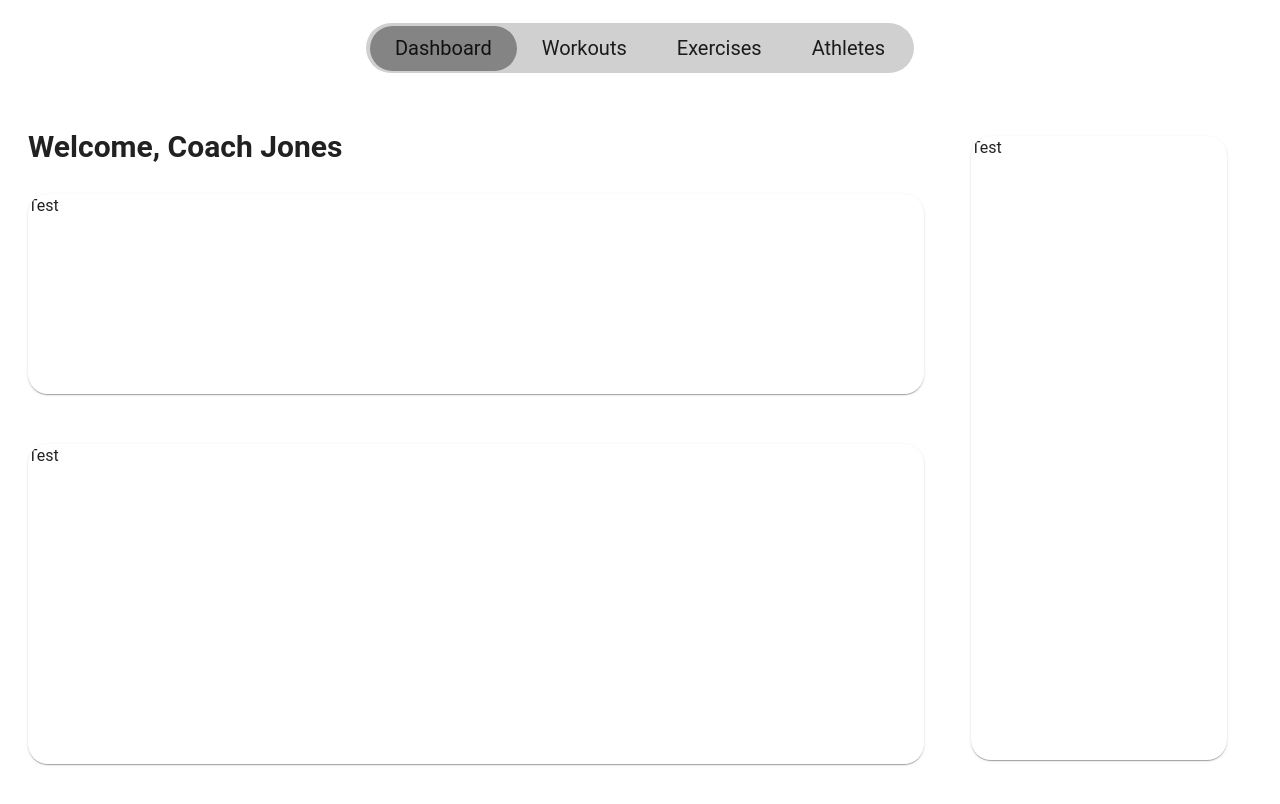
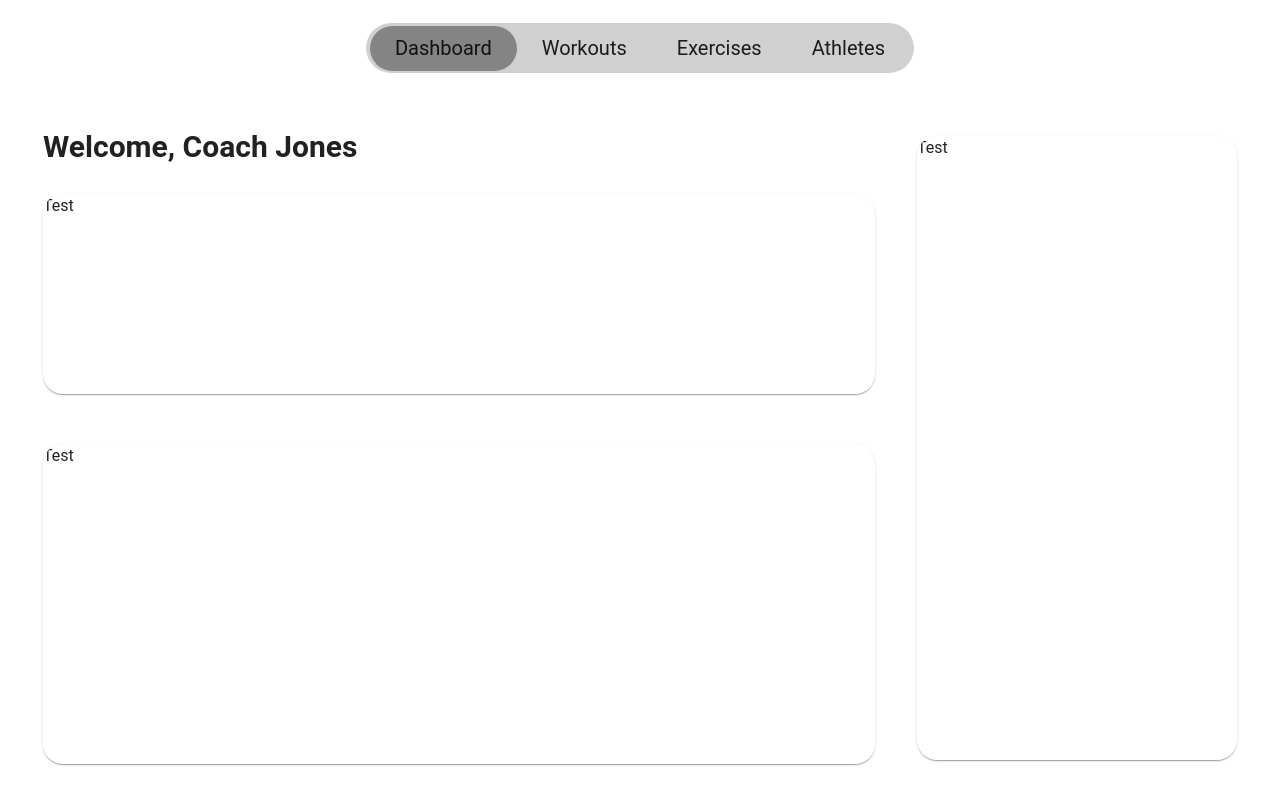
Before and after one commit to DaveyClonts/Project-3-frontend, a Vue app: page /dashboardCoach in a window 1280 px wide. Shown: the top 804 px of the page. Built offline with nearby package versions, Linux system fonts and the light colour scheme.

Commit message:
will come back

```diff
--- a/src/pages/coach/dashboard-coach.vue
+++ b/src/pages/coach/dashboard-coach.vue
@@ -1,7 +1,7 @@
 <template>
     <div class="page-margins">
         <v-row>
-            <v-col class="fill-height flex-grow-0" style="width: 70vw">
+            <v-col class="fill-height flex-grow-0" style="width: 65vw; margin-left: 15px;">
                 <v-row>
                     <div class="title-text">
                         Welcome, Coach Jones
@@ -49,10 +49,10 @@
 }
 
 .athletes-card {
-    width: 20vw;
+    width: 25vw;
     height: 78vh;
     border-radius: 20px;
-    margin-left: 35px;
+    margin-left: 30px;
 }
 </style>
 
```
